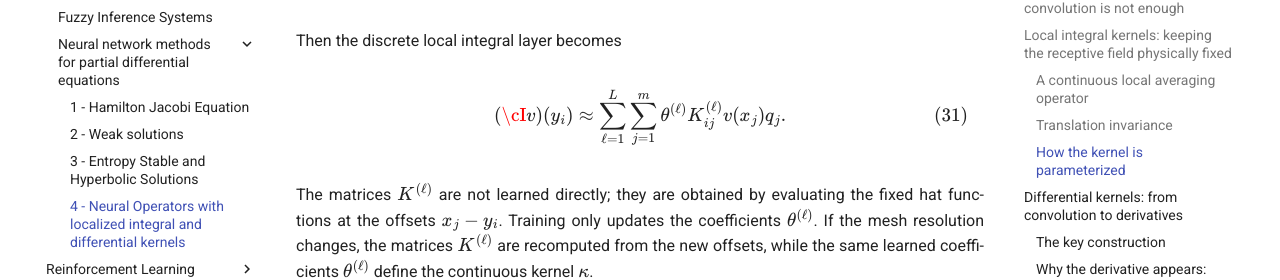
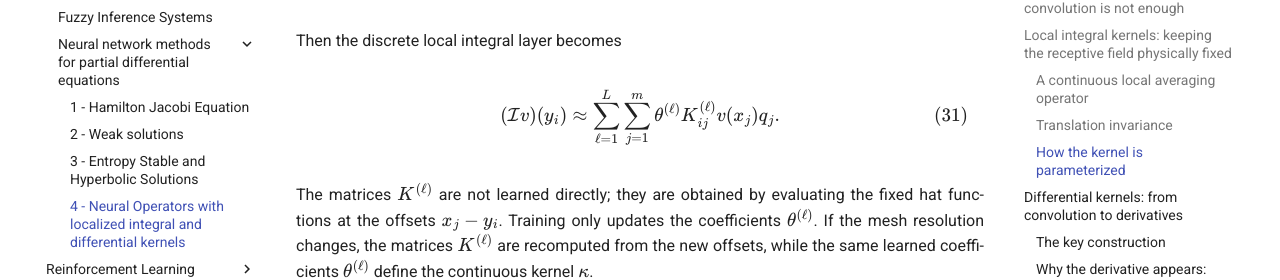
Before and after one commit to pj1911/my-wiki, an MkDocs documentation site: the page built from docs/Neural operators with localized integral and differential kernels.md, in a window 1280 px wide and 900 px high, scrolled down 7191 px. Shown: the part 172-452 px from the top of the window. Built offline with MkDocs 1.6.1 and Material for MkDocs 9.7.7, drawn with Linux system fonts in a browser that asks for light colours; some of the changed text lies outside the part shown.

Commit message:
Update Neural operators with localized integral and differential kernels.md

```diff
--- a/docs/Neural operators with localized integral and differential kernels.md
+++ b/docs/Neural operators with localized integral and differential kernels.md
@@ -142,7 +142,7 @@
 So, to compute the output at \(y\), we look at all nearby points \(x \in U(y)\), weight each value \(v(x)\) by \(k(x,y)\), and integrate. Since in practice we only know the function on a discrete mesh, this integral is approximated by a sum:
 
 $$
-(\cG_k v)(y) \approx \sum_{x_j \in D_h \cap U(y)} k(x_j,y)\,v(x_j)\,q_j,
+(\mathcal{G}_k v)(y) \approx \sum_{x_j \in D_h \cap U(y)} k(x_j,y)\,v(x_j)\,q_j,
 $$
 
 where \(D_h\) is the discrete mesh of the domain \(D\) with mesh width \(h\), \(x_j\in D_h\) are the mesh points, \(U(y)\) is the local neighborhood around the output point \(y\), and \(q_j\) are quadrature weights that account for the local cell size or area around each point.
@@ -253,7 +253,7 @@
 Then the discrete local integral layer becomes
 
 $$
-(\cI v)(y_i) \approx \sum_{\ell=1}^L \sum_{j=1}^m \theta^{(\ell)} K_{ij}^{(\ell)} v(x_j)q_j.
+(\mathcal{I} v)(y_i) \approx \sum_{\ell=1}^L \sum_{j=1}^m \theta^{(\ell)} K_{ij}^{(\ell)} v(x_j)q_j.
 $$
 
 The matrices \(K^{(\ell)}\) are not learned directly; they are obtained by evaluating the fixed hat functions at the offsets \(x_j-y_i\). Training only updates the coefficients \(\theta^{(\ell)}\). If the mesh resolution changes, the matrices \(K^{(\ell)}\) are recomputed from the new offsets, while the same learned coefficients \(\theta^{(\ell)}\) define the continuous kernel \(\kappa\).
```
